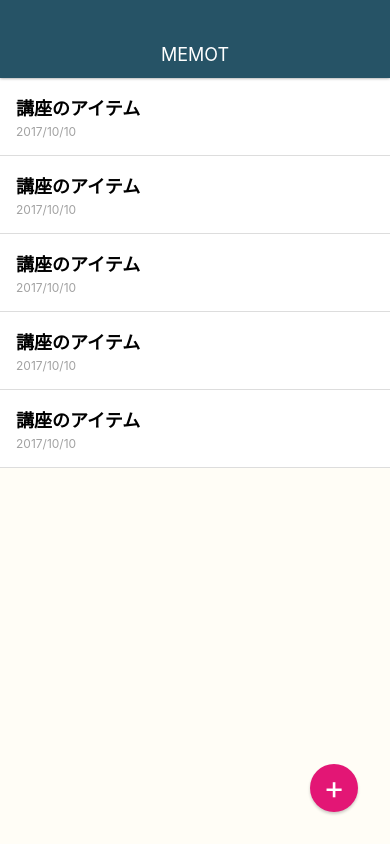
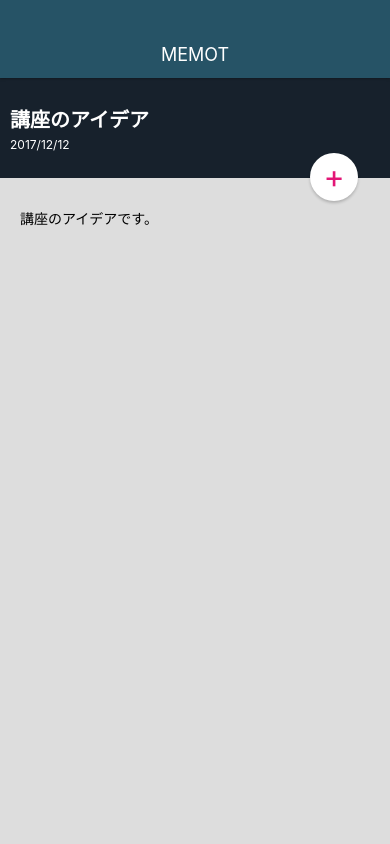
Before and after one commit to RyutaroNonome/MemoApp, a React Native app: screen / in a window 390 px wide. Built offline with nearby package versions, Linux system fonts and the light colour scheme.

Commit message:
Style MemoDetailScreen

```diff
--- a/App.js
+++ b/App.js
@@ -2,14 +2,14 @@
 import { StyleSheet, View } from 'react-native';
 
 import Appbar from './src/components/Appbar';
-import MemoListScreen from './src/screens/MemoListScreen';
+import MemoDetailScreen from './src/screens/MemoDetailScreen';
 
 export default class App extends React.Component {
   render() {
     return (
       <View style={styles.container}>
         <Appbar />
-        <MemoListScreen />
+        <MemoDetailScreen />
       </View>
     );
   }
--- a/src/elements/CircleButton.js
+++ b/src/elements/CircleButton.js
@@ -3,9 +3,18 @@
 
 export default class CircleButton extends React.Component {
   render() {
+    const { style, color } = this.props;
+
+    let bgColor = '#E31676';
+    let textColor = '#fff';
+
+    if (color === 'white') {
+      bgColor = '#fff';
+      textColor = '#E31676';
+    }
     return (
-      <View style={styles.circleButton}>
-        <Text style={styles.circleButtonTitle}>
+      <View style={[styles.circleButton, style, { backgroundColor: bgColor }]}>
+        <Text style={[styles.circleButtonTitle, { color: textColor }]}>
           {this.props.children}
         </Text>
       </View>
@@ -20,7 +29,6 @@
     right: 32,
     width: 48,
     height: 48,
-    backgroundColor: '#E31675',
     borderRadius: 24,
     justifyContent: 'center',
     alignItems: 'center',
@@ -32,7 +40,5 @@
   circleButtonTitle: {
     fontSize: 32,
     lineHeight: 32,
-    color: '#fff',
-    // fontWeight: 'bold',
   },
 });
--- /dev/null
+++ b/src/screens/MemoDetailScreen.js
@@ -0,0 +1,61 @@
+import React from 'react';
+import { StyleSheet, Text, View } from 'react-native';
+
+import CircleButton from '../elements/CircleButton';
+
+export default class MemoDetailScreen extends React.Component {
+  render() {
+    return (
+      <View style={styles.container}>
+        <View style={styles.memoHeader}>
+          <Text style={styles.memoHeaderTitle}>講座のアイデア</Text>
+          <Text style={styles.memoHeaderDate}>2017/12/12</Text>
+        </View>
+
+        <View style={styles.memoContent}>
+          <Text>
+            講座のアイデアです。
+          </Text>
+        </View>
+
+        <CircleButton color="white" style={styles.editButton}>
+          +
+        </CircleButton>
+      </View>
+    );
+  }
+}
+
+const styles = StyleSheet.create({
+  container: {
+    flex: 1,
+    width: '100%',
+  },
+  memoHeader: {
+    height: 100,
+    backgroundColor: '#17212C',
+    justifyContent: 'center',
+    padding: 10,
+  },
+  memoHeaderTitle: {
+    fontSize: 20,
+    fontWeight: 'bold',
+    color: '#fff',
+    marginBottom: 4,
+  },
+  memoHeaderDate: {
+    fontSize: 12,
+    color: '#fff',
+  },
+  memoContent: {
+    paddingTop: 30,
+    paddingLeft: 20,
+    paddingRight: 20,
+    paddingBottom: 20,
+    backgroundColor: '#ddd',
+    flex: 1,
+  },
+  editButton: {
+    top: 75,
+  },
+});
```
